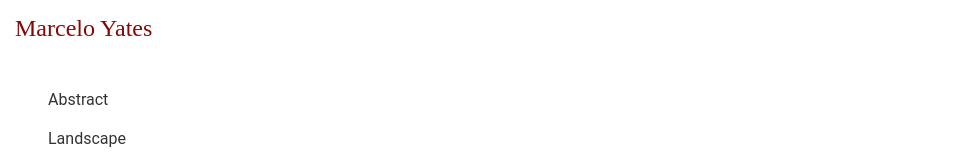
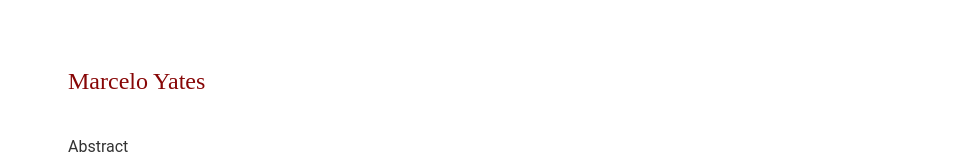
Before and after one commit to marceloayates/photography-portfolio, a React (Create React App) app: page / in a window 1280 px wide. Shown: the top 160 px of the page, without its empty margins (0-966 px from the left). Built offline with nearby package versions, Linux system fonts and the light colour scheme.

Commit message:
refine mobile page

```diff
--- a/src/components/Menu.jsx
+++ b/src/components/Menu.jsx
@@ -18,19 +18,19 @@ const Menu = () => {
     <div>
       <div className={styles.desktopMenu}>
         <nav className={styles.tabs}>
-          <NavLink to="/Abstract" className={styles.tabs} onClick={closeMobileMenu}>
+          <NavLink to="/Abstract" className={({ isActive }) => isActive ? `${styles.tabs} ${styles.active}` : styles.tabs}>
             Abstract
           </NavLink>
-          <NavLink to="/landscape" className={styles.tabs} onClick={closeMobileMenu}>
+          <NavLink to="/landscape" className={({ isActive }) => isActive ? `${styles.tabs} ${styles.active}` : styles.tabs}>
             Landscape
           </NavLink>
-          <NavLink to="/monochrome" className={styles.tabs} onClick={closeMobileMenu}>
+          <NavLink to="/monochrome" className={({ isActive }) => isActive ? `${styles.tabs} ${styles.active}` : styles.tabs}>
             Monochrome
           </NavLink>
-          <NavLink to="/portraits" className={styles.tabs} onClick={closeMobileMenu}>
+          <NavLink to="/portraits" className={({ isActive }) => isActive ? `${styles.tabs} ${styles.active}` : styles.tabs}>
             Portraits
           </NavLink>
-          <NavLink to="/about" className={styles.tabs} onClick={closeMobileMenu}>
+          <NavLink to="/about" className={({ isActive }) => isActive ? `${styles.tabs} ${styles.active}` : styles.tabs}>
             About
           </NavLink>
         </nav>
--- a/src/styles/App.module.css
+++ b/src/styles/App.module.css
@@ -1,9 +1,10 @@
 /* App.module.css */
-.App {
+.app {
   max-width: 1200px;
   margin: 0 auto;
   padding: 20px;
   display: flex;
+  flex-direction: column;
 }
 
 .title {
@@ -14,21 +15,26 @@
   text-decoration: none;
 }
 
-.mobileTitle {
-  position: fixed;
-  top: 0;
-  left: 0;
-  width: 100%;
-  color: rgb(135, 6, 6);
-  padding: 15px;
-  text-align: left;
-  z-index: 1000; /* Ensure the title is on top of other elements */
-}
-
-
 .contentContainer {
   display: flex;
   justify-content: space-between;
   align-items: flex-start;
   width: 100%;
+  margin-top: 0; /* Remove the top margin */
 }
+
+@media (max-width: 768px) {
+  /* Styles for mobile devices */
+  .mobileTitle {
+    display: block; /* Show the mobile title on mobile devices */
+    position: fixed;
+    top: 0;
+    left: 0;
+    width: 100%;
+    color: rgb(135, 6, 6);
+    padding: 15px;
+    text-align: left;
+    z-index: 1000;
+    background-color: white;
+  }
+}
--- a/src/styles/Menu.module.css
+++ b/src/styles/Menu.module.css
@@ -19,8 +19,7 @@
 }
 
 .tabs a.active {
-  background-color: #333;
-  color: #fff;
+  color: rgb(135, 6, 6); /* Change the color of the active link */
 }
 
 .verticalTab {
@@ -62,7 +61,7 @@
     position: fixed;
     top: 0;
     right: 0;
-    width: 200px;
+    width: 150px;
     height: 100%;
     background-color: #fff;
     padding: 20px;
```
